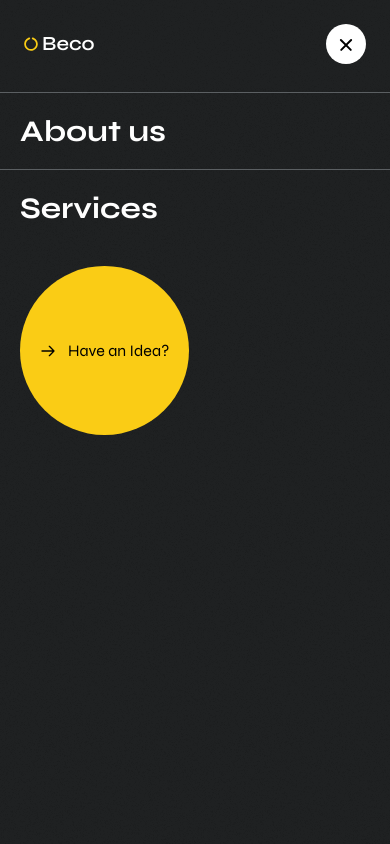
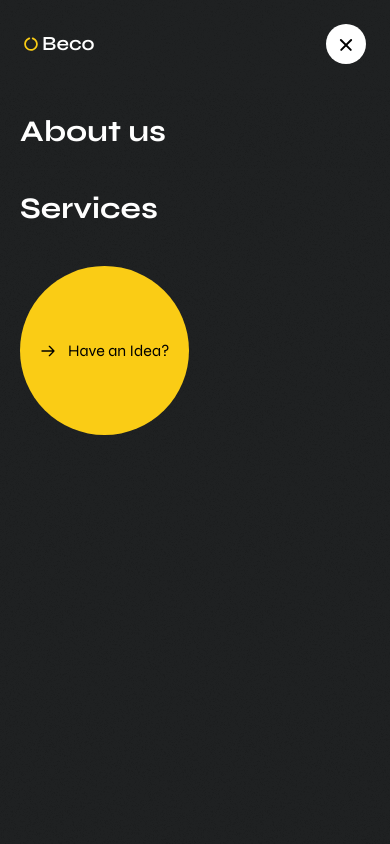
Before and after one commit to souravnub/Beco---furniture-website-nextjs, a Next.js app: page / in a window 390 px wide. Both pictures are taken after a click on the button "show menu". Shown: the top 844 px of the page. Built offline with nearby package versions, Linux system fonts and the light colour scheme.

Commit message:
added brand theme to tailwind config

```diff
--- a/components/Cursor.js
+++ b/components/Cursor.js
@@ -78,7 +78,7 @@ const Cursor = () => {
         <div
             ref={cursorRef}
             area-hidden="true"
-            className="pointer-events-none fixed border-2 border-yellow-500 w-5 aspect-square rounded-full z-50 -translate-x-1/2 -translate-y-1/2 hidden md:inline-block">
+            className="pointer-events-none fixed border-2 border-brand-500 w-5 aspect-square rounded-full z-50 -translate-x-1/2 -translate-y-1/2 hidden md:inline-block">
             <div
                 ref={contentRef}
                 className="absolute flex items-center justify-center inset-0 opacity-0">
--- a/components/MobileMenu.js
+++ b/components/MobileMenu.js
@@ -62,7 +62,7 @@ const MobileMenu = ({ isOpen, navRef, links, ...props }) => {
             })}
             <Link
                 href={"/contact"}
-                className="group mt-5 ml-5 p-5 grid place-content-center grid-flow-col items-center gap-3 w-fit text-black bg-yellow-400 aspect-square rounded-full">
+                className="group mt-5 ml-5 p-5 grid place-content-center grid-flow-col items-center gap-3 w-fit text-black bg-brand aspect-square rounded-full">
                 <div className="relative w-4 aspect-square" aria-hidden="true">
                     <HiOutlineArrowRight className="absolute group-hover:translate-x-full group-focus:translate-x-full opacity-100 transition group-hover:opacity-0 group-focus:opacity-0 duration-700" />
                     <HiOutlineArrowRight className="absolute opacity-0 right-full group-hover:translate-x-full group-focus:translate-x-full transition group-hover:opacity-100 group-focus:opacity-100 duration-700" />
--- a/components/Nav.js
+++ b/components/Nav.js
@@ -172,7 +172,7 @@ const Nav = () => {
                 className="font-semibold text-sm transition fixed z-20 nav-transparent bg-texture flex justify-between items-center p-6 top-0 w-full">
                 <CursorHover scale={4}>
                     <Link href="/" className="flex gap-1 items-center">
-                        <FaCircleNotch className="fill-yellow-400" />
+                        <FaCircleNotch className="fill-brand" />
                         <span className="font-semibold text-xl">Beco</span>
                     </Link>
                 </CursorHover>
@@ -184,7 +184,7 @@ const Nav = () => {
                                 <Link
                                     href={href}
                                     key={href}
-                                    className="hover:text-yellow-400 transition">
+                                    className="hover:text-brand transition">
                                     {text}
                                 </Link>
                             </CursorHover>
--- a/pages/_app.js
+++ b/pages/_app.js
@@ -8,7 +8,7 @@ export default function App({ Component, pageProps }) {
     return (
         <ProvideCursorStates>
             <Cursor />
-            <main className="selection:bg-yellow-400 selection:text-black">
+            <main className="selection:bg-brand selection:text-black">
                 <ProvideNavState>
                     <Nav />
                     <Component {...pageProps} />
--- a/tailwind.config.js
+++ b/tailwind.config.js
@@ -21,14 +21,13 @@ module.exports = {
             backgroundImage: {
                 texture: 'url("/bg-img.png")',
             },
-            backgroundColor: {
+            colors: {
                 dark: {
                     DEFAULT: "#1F2122",
                 },
-            },
-            borderColor: {
-                dark: {
-                    DEFAULT: "#5b5f62",
+                brand: {
+                    DEFAULT: "#facc15",
+                    500: "#eab308",
                 },
             },
         },
```
